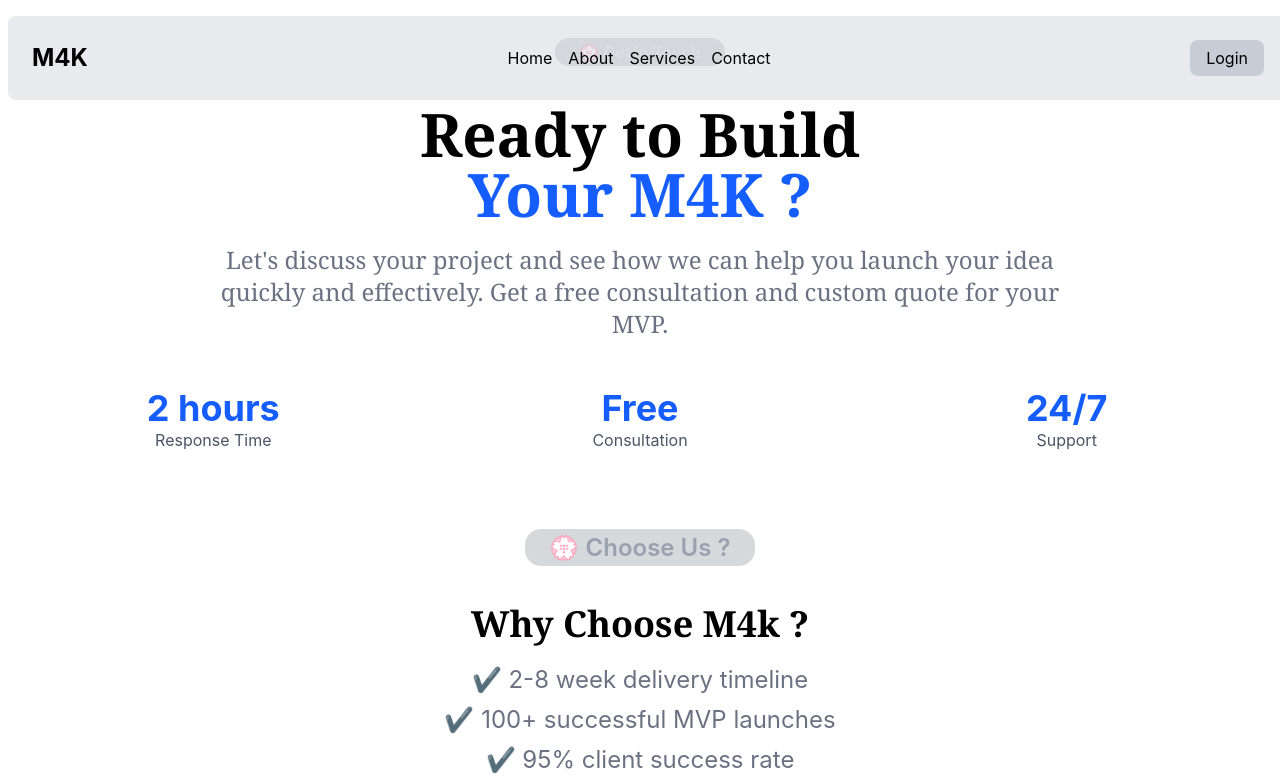
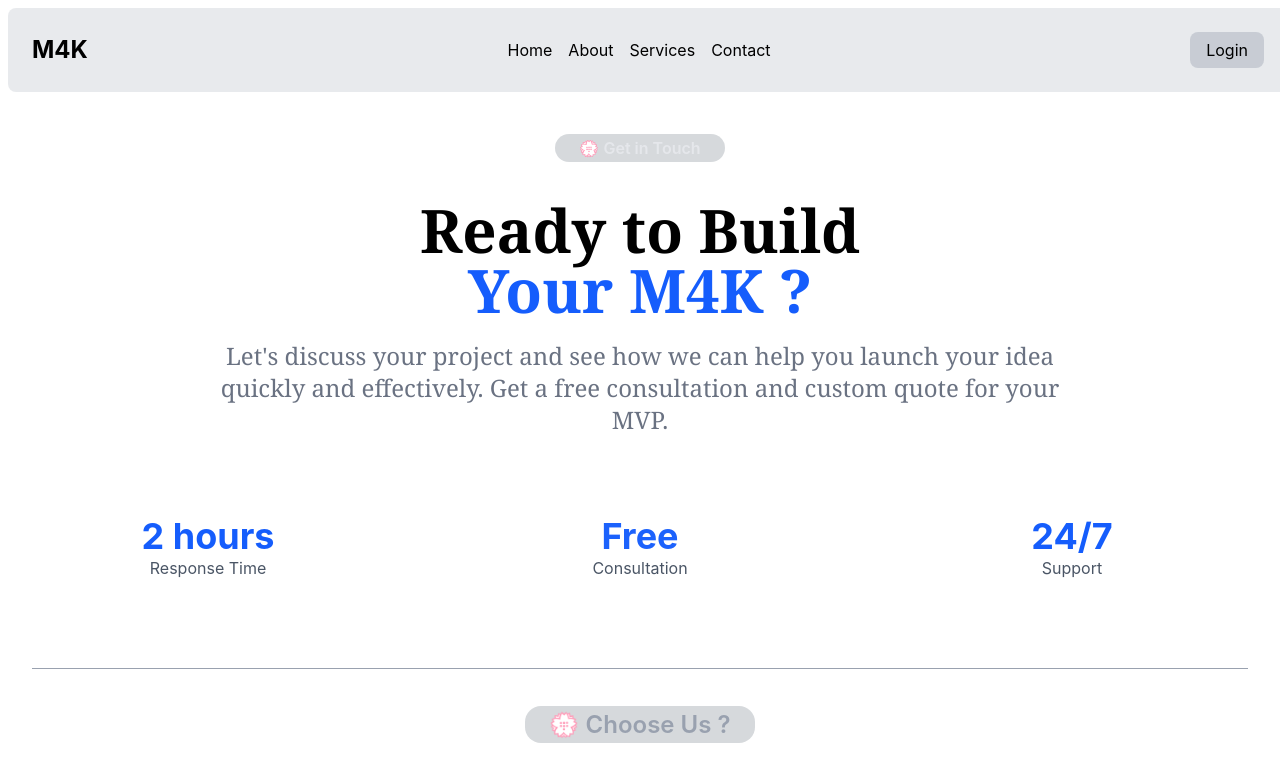
Before and after one commit to MuhammadAli287/react-project1, a React (Vite) app: page /contact in a window 1280 px wide. Shown: the top 784 px of the page. Built offline with nearby package versions, Linux system fonts and the light colour scheme.

Commit message:
set navbar

```diff
--- a/src/pages/About.jsx
+++ b/src/pages/About.jsx
@@ -5,13 +5,13 @@ import Footer from "../components/Footer";
 function About(){
     return (
         <>
-        <section>
-             <div className="text-center mt-10">
+        <section className="py-20 px-4" >
+             <div className="text-center mt-8">
           <a className="text-blue-700 font-semibold m-4 px-6 py-1 rounded-2xl bg-blue-700/20" href="#">💮 Our Story</a>
-          <h1 className="mt-6 text-4xl md:text-5xl md:text-5xl font-bold">We Turn <span className="text-blue-400">Ideas</span> Into<br /> <span className="text-blue-400">Reality</span></h1>
-          <p className="mt-4 p-2 md:px-50 md:text-2xl text-xl text-gray-600">mvpier was born from a simple belief: every great product starts with a great MVP. We're here to help founders like you validate ideas and launch products at lightning speed.</p>
+          <h1 className="mt-6 text-4xl md:text-5xl font-bold">We Turn <span className="text-blue-400">Ideas</span> Into<br /> <span className="text-blue-400">Reality</span></h1>
+          <p className="mt-4 px-4  md:px-30 md:text-2xl text-xl text-gray-600">mvpier was born from a simple belief: every great product starts with a great MVP. We're here to help founders like you validate ideas and launch products at lightning speed.</p>
         </div>
-        <div className="p-6 grid md:grid-cols-2  lg:grid-cols-4 gap-4 justify-around items-center bg-gray-200/40 m-4 mt-10 shadow-xl">
+        <div className="p-6 grid md:grid-cols-2  lg:grid-cols-4 gap-4 justify-around items-center bg-gray-200/40 m-4 mt-15 shadow-xl">
             <div className="mt-6" >
                 <h1 ><RocketIcon /></h1>
                 <h1 className="text-4xl mt-2 mb-2 font-bold text-blue-600/70">100 +</h1>
@@ -39,7 +39,7 @@ function About(){
         //  mission section  */}
 
         <section>
-            <div className="p-8 grid md:grid-cols-2 mt-15 items-center bg-pink-100/40">
+            <div className="p-8 grid md:grid-cols-2 mt-8 items-center bg-pink-100/40">
                 <div className="p-8">
                     <h1 className="text-4xl md:text-5xl font-semibold">
                         Our <span className="text-blue-500">Mission</span>
--- a/src/pages/Contact.jsx
+++ b/src/pages/Contact.jsx
@@ -4,8 +4,8 @@ import Footer from "../components/Footer";
 function Contact(){
     return (
         <>
-        <section>
-             <div className="p-8 mt-2 text-center">
+        <section className="py-20">
+             <div className="p-4 mt-10 text-center">
                   <a className="text-gray-200 font-semibold m-4 px-6 py-1 rounded-2xl bg-gray-700/20" href="#">💮 Get in Touch</a>
                     <h1 className="text-4xl md:text-6xl font-semibold font-serif mt-10">
                        Ready to Build <br /><span className="font-serif text-blue-600">Your M4K ?</span>
@@ -13,13 +13,13 @@ function Contact(){
                     <p className="mt-5 md:px-45 text-gray-500 font-serif text-2xl">Let's discuss your project and see how we can help you launch your idea quickly and effectively. Get a free consultation and custom quote for your MVP.</p>
 
             </div>
-            <div className="p-4 grid md:grid-cols-3 gap-8 text-center">
+            <div className="p-2 mt-14 grid md:grid-cols-3 gap-8 text-center">
                 <div>
                     <h1 className="text-3xl md:text-4xl font-bold text-blue-600">2 hours</h1>
                     <p className="text-gray-600 ">Response Time</p>
                 </div>
                 <div>
-                    <h1 className="text-3xl md:text-4xl font-bold text-blue-600">Free</h1>
+                    <h1 className="text-3xl md:text-4xl font-bold text-blue-600 animate-pulse">Free</h1>
                     <p className="text-gray-600 ">Consultation</p>
                 </div>
                 <div>
@@ -27,9 +27,12 @@ function Contact(){
                     <p className="text-gray-600 ">Support</p>
                 </div>
             </div>
+
         </section>
+        <hr className="ml-8 mr-8 text-gray-400" />
 
-        <section className="p-10 text-2xl text-center mt-6">
+
+        <section className="p-10 text-2xl text-center ">
              <a className="text-gray-400 font-semibold m-4 px-6 py-1 rounded-2xl bg-gray-700/20" href="#">💮 Choose Us ?</a>
                  <h1 className="font-bold mt-10 text-4xl font-serif"> Why Choose M4k ?</h1>
                  <p className="text-gray-500 mt-5">✔ 2-8 week delivery timeline</p>
--- a/src/pages/Services.jsx
+++ b/src/pages/Services.jsx
@@ -6,7 +6,7 @@ function Services(){
     return(
         // services sec
         <>
-        <section className="p-10">
+        <section className="py-20">
             <div className="p-8 mt-2 text-center">
                   <a className="text-gray-200 font-semibold m-4 px-6 py-1 rounded-2xl bg-gray-700/20" href="#">💮 Our Services</a>
                     <h1 className="text-4xl md:text-6xl font-semibold font-serif mt-10">
```
